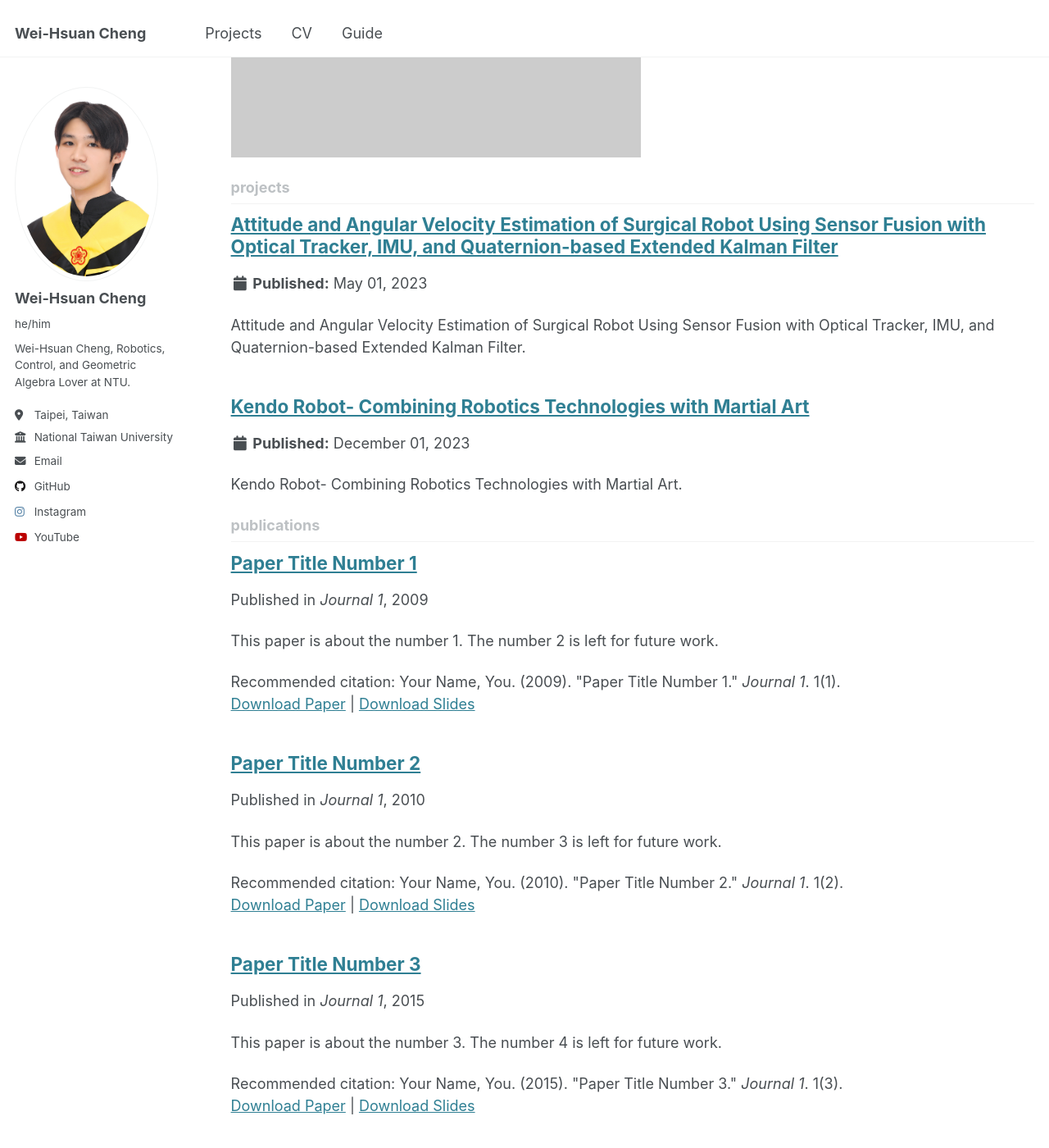
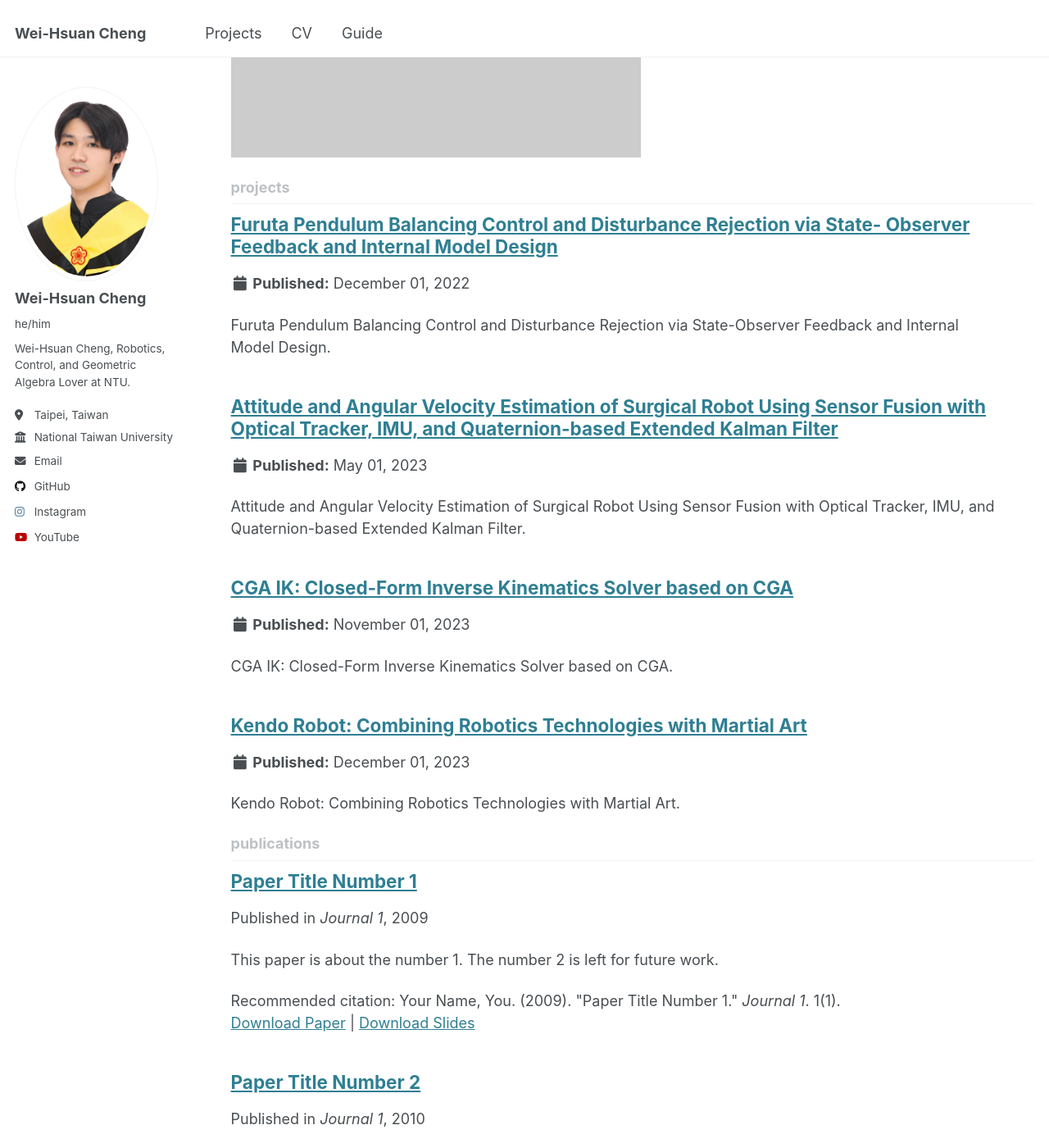
Before and after one commit to wei-hsuan-cheng/wei-hsuan-cheng.github.io, a Jekyll site: the page built from _pages/collection-archive.html, in a window 1280 px wide and 1400 px high, scrolled down 900 px. Shown: the whole window at 82% size. Built offline with Jekyll 4.4.1, drawn with Linux system fonts in a browser that asks for light colours.

Commit message:
update project

```diff
--- /dev/null
+++ b/_projects/2022-12-furuta-pendulum-control.md
@@ -0,0 +1,17 @@
+---
+title: "Furuta Pendulum Balancing Control and Disturbance Rejection via State-
+Observer Feedback and Internal Model Design"
+collection: projects
+permalink: /project/2022-12-furuta-pendulum-control
+# excerpt: "Short description of project item number 1<br/><img src='/images/500x300.png'>"
+date: 2022-12-01
+# slidesurl: 'http://academicpages.github.io/files/slides1.pdf'
+# paperurl: '/files/pdfs/projects/kendo_robot.pdf'
+---
+
+Furuta Pendulum Balancing Control and Disturbance Rejection via State-Observer Feedback and Internal Model Design.
+
+
+Project report in PDF
+======
+<embed src="/files/pdfs/projects/furuta-pendulum-control.pdf" type="application/pdf" width="100%" height="600px" />
--- a/_projects/2023-kendo-robot.md
+++ b/_projects/2023-11-cga-ik.md
@@ -1,14 +1,14 @@
 ---
-title: "Kendo Robot- Combining Robotics Technologies with Martial Art"
+title: "CGA IK: Closed-Form Inverse Kinematics Solver based on CGA"
 collection: projects
-permalink: /project/2023-kendo-robot
+permalink: /project/2023-11-cga-ik
 # excerpt: "Short description of project item number 1<br/><img src='/images/500x300.png'>"
-date: 2023-12-01
+date: 2023-11-01
 # slidesurl: 'http://academicpages.github.io/files/slides1.pdf'
 # paperurl: '/files/pdfs/projects/kendo_robot.pdf'
 ---
 
-Kendo Robot- Combining Robotics Technologies with Martial Art.
+CGA IK: Closed-Form Inverse Kinematics Solver based on CGA.
 
 
 Project report in PDF
```
Also changed, not shown: _projects/2023-05-quat-est.md (renamed from _projects/2023-quat-est.md, +1 -1 lines), _projects/2023-12-kendo-robot.md (added, +16 -0 lines), 1 other file.
